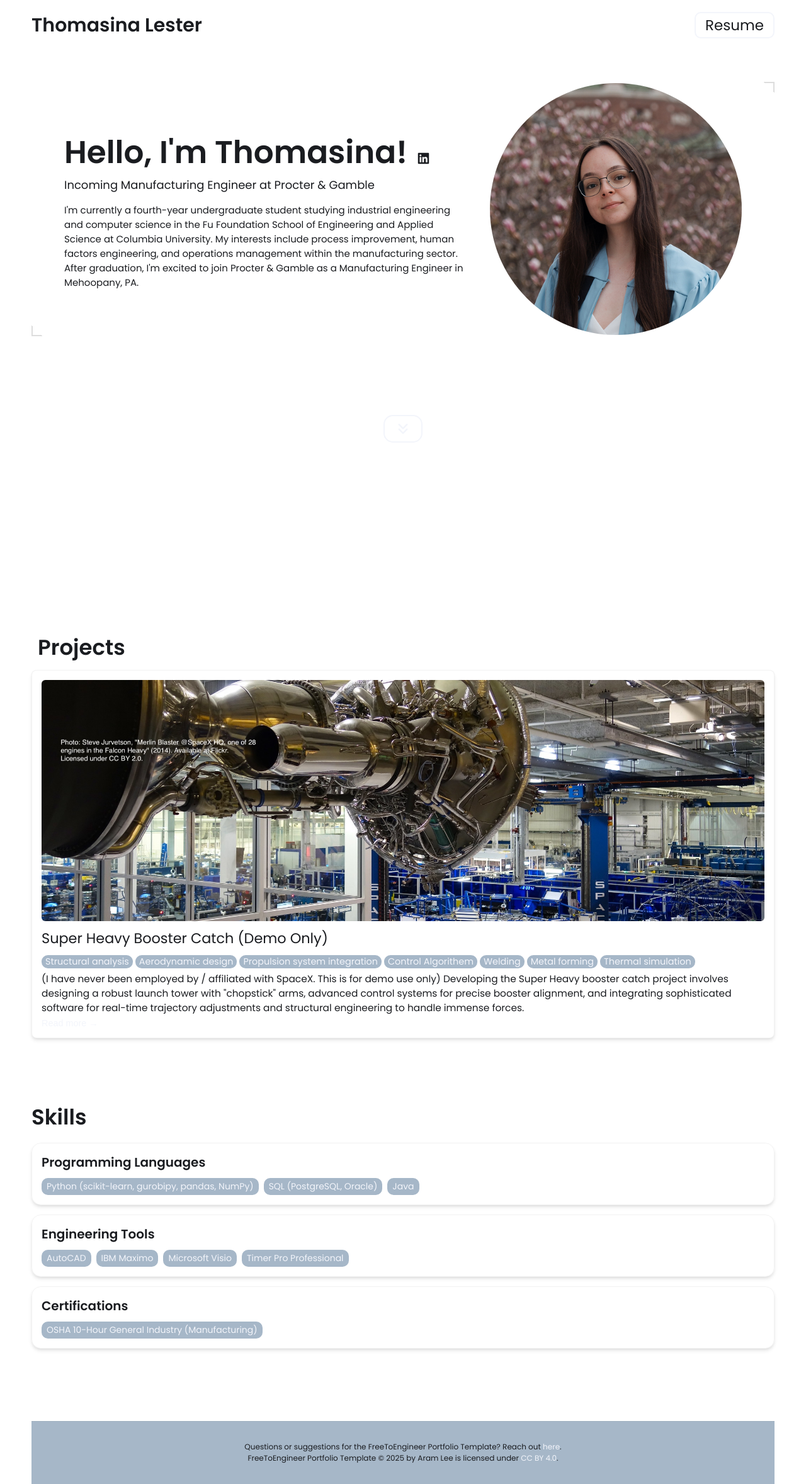
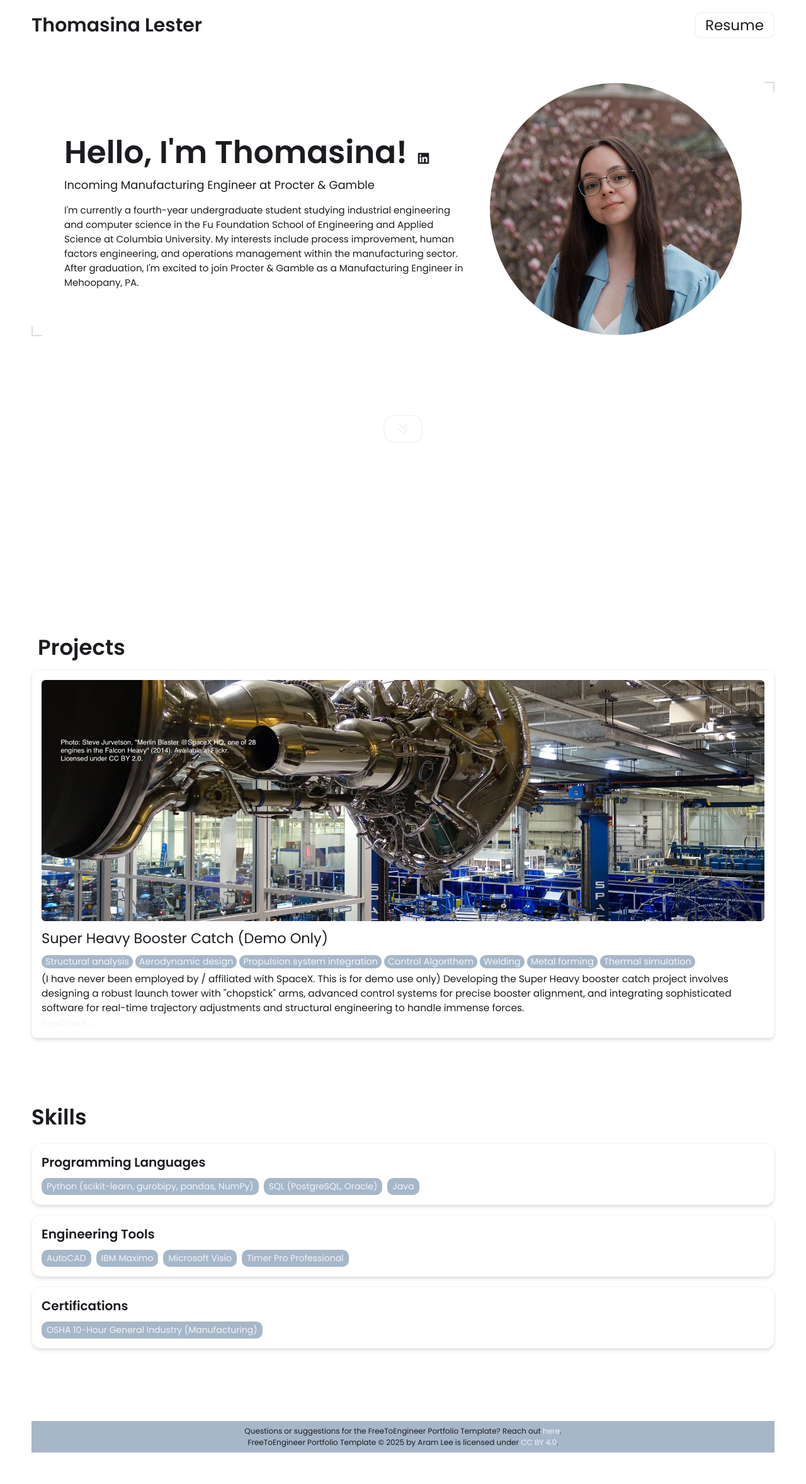
Before and after one commit to thomasinalester/thomasinalester.github.io, a Jekyll site: the page built from index.html, in a window 1280 px wide. Shown: the whole page at 63% size. Built offline with Jekyll 4.4.1, drawn with Linux system fonts in a browser that asks for light colours; after the commit the page ends 2307 px from its top, so only the background shows below that.

Commit message:
Update styles.css

```diff
--- a/css/styles.css
+++ b/css/styles.css
@@ -495,7 +495,7 @@ footer {
     padding: 0;
     font-size: 12px;
     text-align: center;
-    min-height: 100px;
+    min-height: 50px;
     flex-shrink: 0;
     background-color: var(--light-background-color);
     width: 100%;
```
